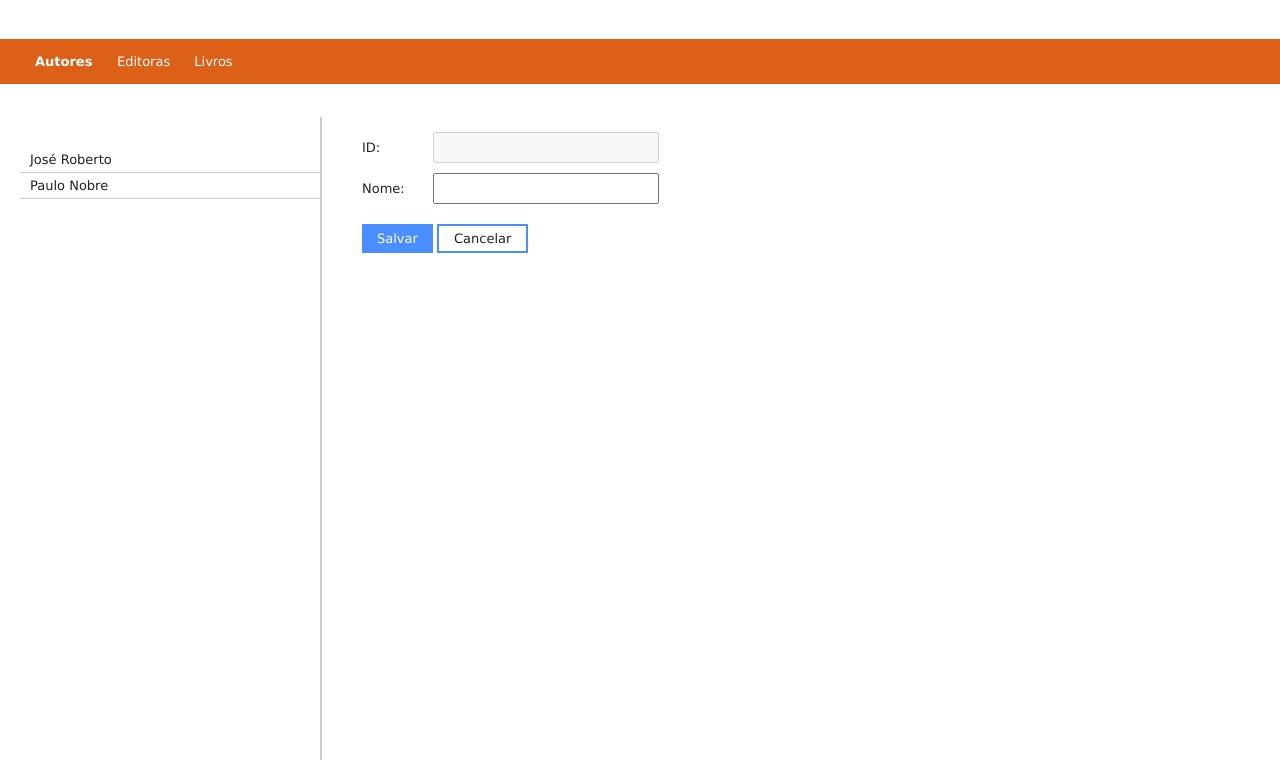
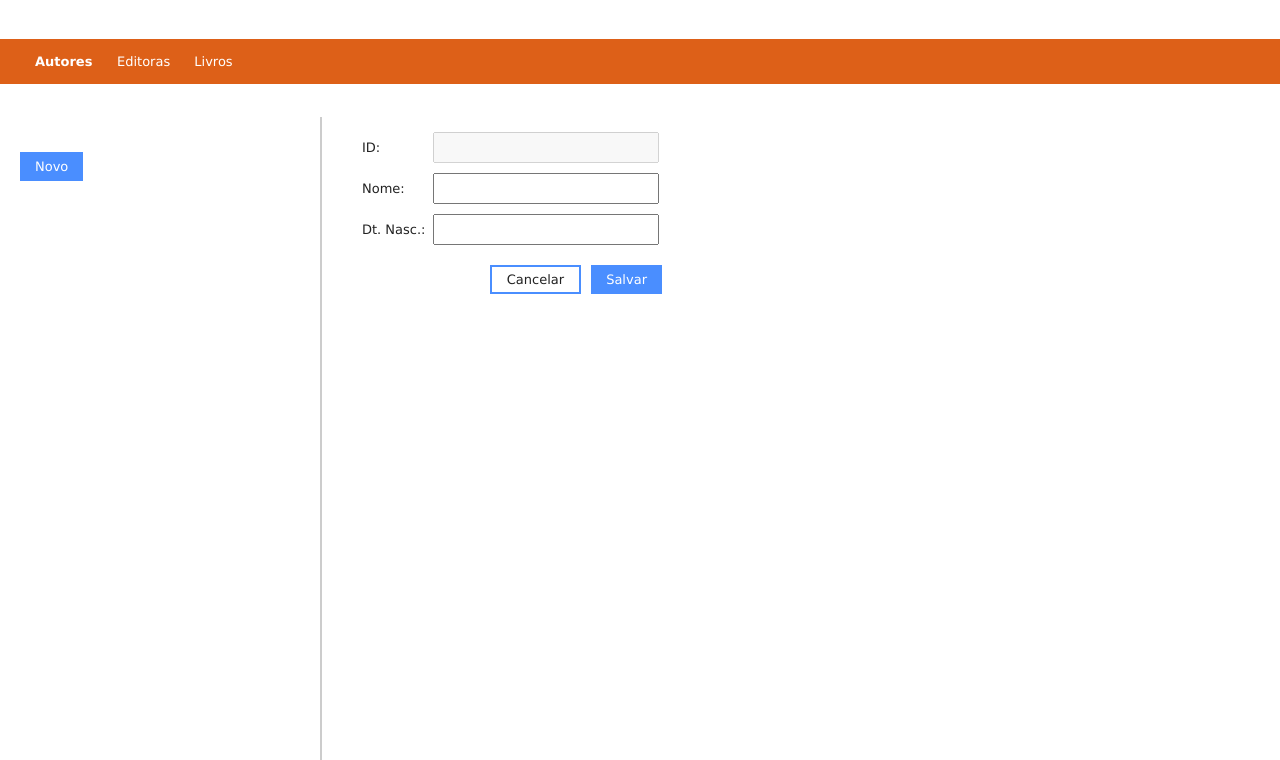
Before and after one commit to aprende-ai/book-express, a website: page app/index.html in a window 1280 px wide. Shown: the part 40-800 px from the top of the page. Drawn offline with Linux system fonts and the light colour scheme.

Commit message:
Adicionando botão para novo autor, adicionando classe float right nos botões e adicionando campo data nascimento do autor

```diff
--- a/app/index.html
+++ b/app/index.html
@@ -26,9 +26,9 @@
             <div id="autores" class="panel">
 
                 <div class="left">
+                    <button id="btnAuthorFormNew" class="btn-active"> Novo </button>
+                    <div class="clear"></div>
                     <ul id="lst-authors">
-                        <li> José Roberto </li>
-                        <li> Paulo Nobre </li>
                     </ul>
                 </div>
 
@@ -40,8 +40,11 @@
                     <label for="txtAuthorName"> Nome: </label>
                     <input type="text" id="txtAuthorName" value=""/> <br />
 
-                    <button class="btn-active"> Salvar </button>
-                    <button class="btn-alternative"> Cancelar </button>
+                    <label for="txtAuthorName"> Dt. Nasc.: </label>
+                    <input type="text" id="txtAuthorBday" value=""/> <br />
+
+                    <button id="btnAuthorFormSave" class="btn-active float-right"> Salvar </button>
+                    <button id="btnAuthorFormCancel" class="btn-alternative float-right"> Cancelar </button>
                 </form>
 
                 <div class="clear"></div>
@@ -100,6 +103,7 @@
         </main>
 
         <script src="assets/main.js"> </script>
+        <script src="assets/autores.js"> </script>
 
     </body>
 
```
